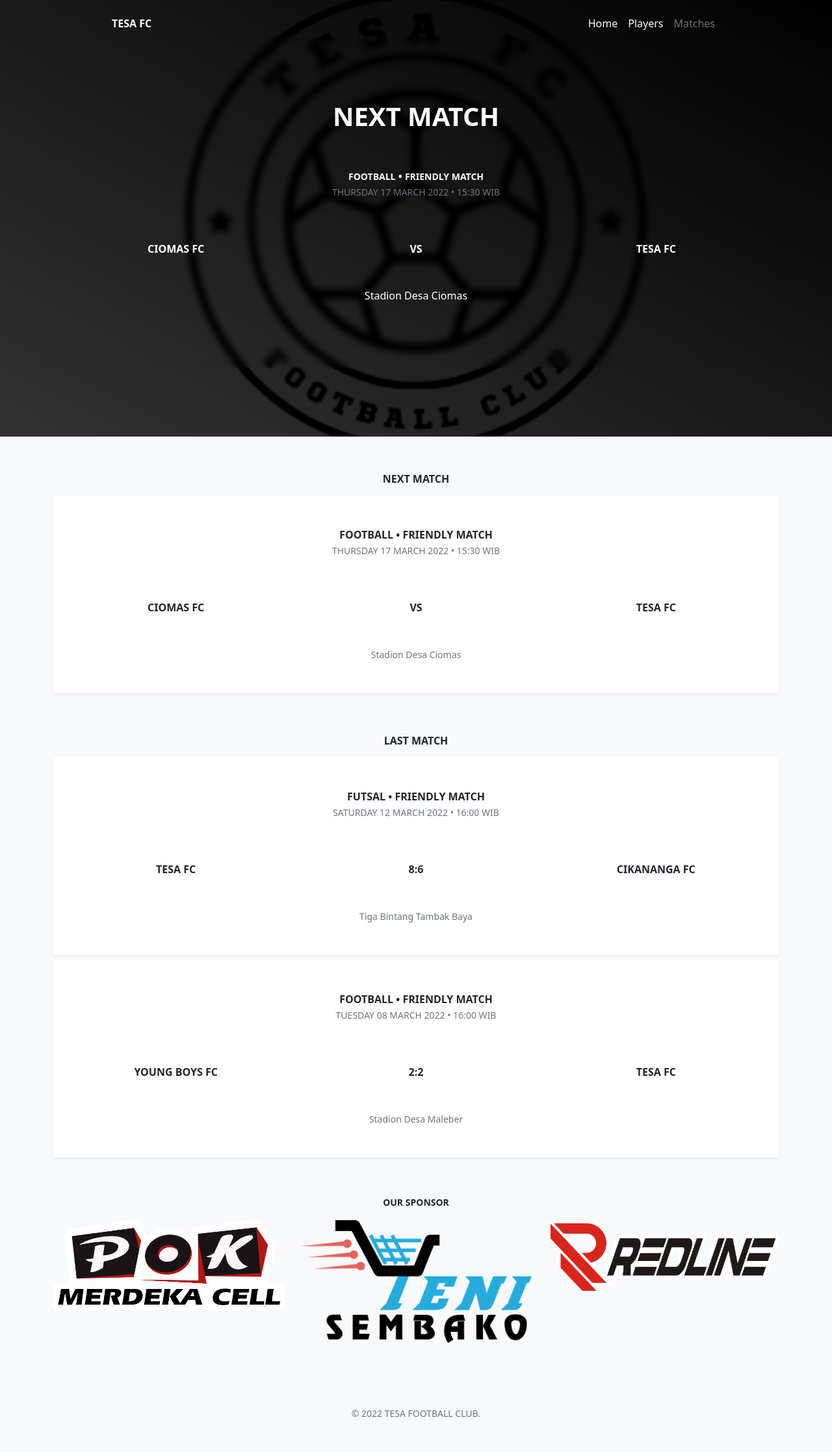
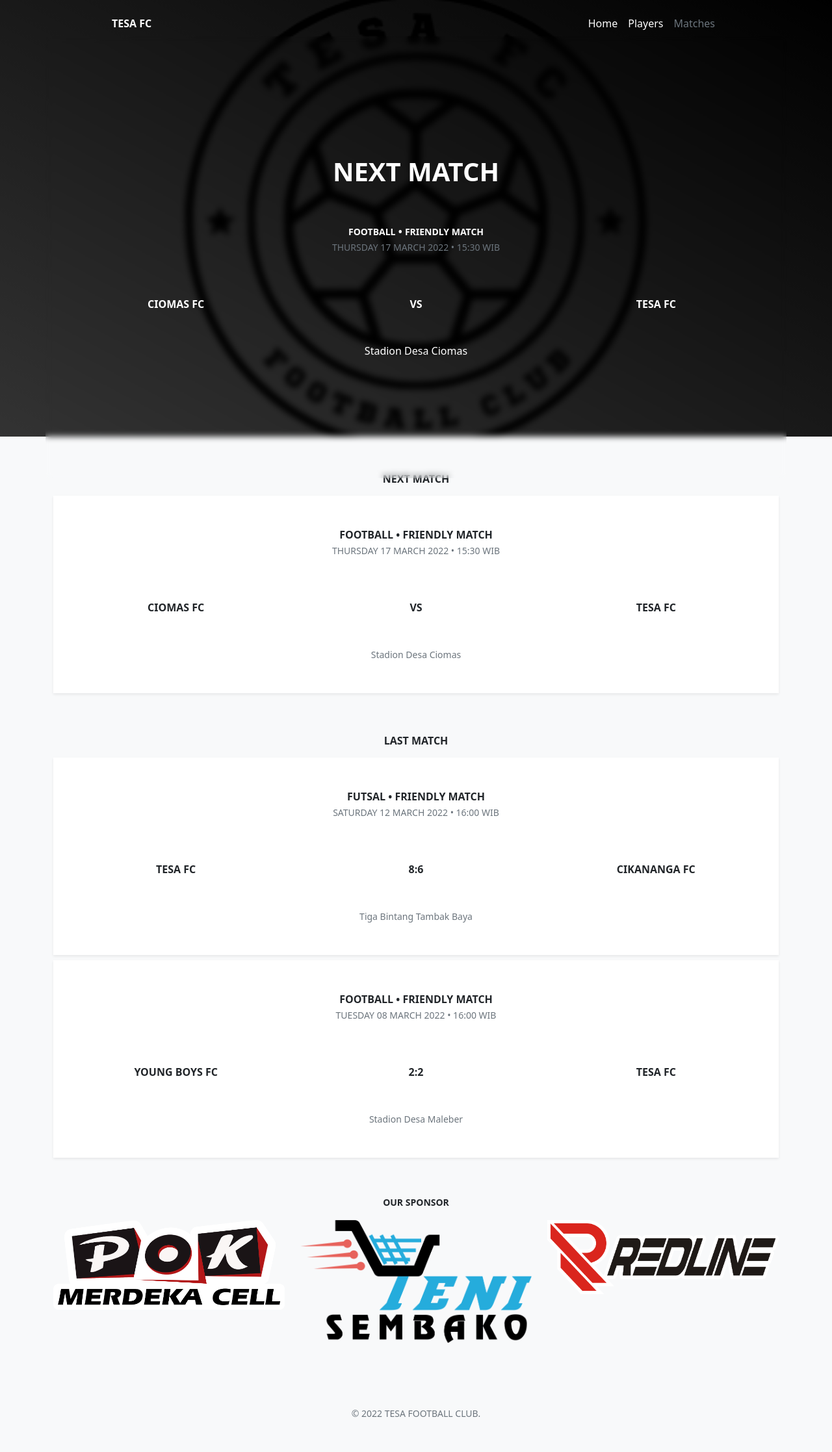
Before and after one commit to tesafc/www2, a Jekyll site: the page built from matches.html, in a window 1280 px wide. Shown: the whole page at 65% size. Built offline with Jekyll 4.4.1, drawn with Linux system fonts in a browser that asks for light colours.

Commit message:
Update header-matches.html

```diff
--- a/_includes/header-matches.html
+++ b/_includes/header-matches.html
@@ -12,7 +12,7 @@
       </div>
     </div>
     {% assign matches = site.matches | sort: "status, last match" | reverse %}
-    <div class="container-sm h-75 d-flex flex-column justify-content-center text-center" style="backdrop-filter: blur(5px);">
+    <div class="container-sm h-100 d-flex flex-column justify-content-center text-center" style="backdrop-filter: blur(5px); -webkit-backdrop-filter: blur(5px);">
       <div class="row row-cols-1">
         {% for match in matches limit:1 %}
         <div class="col">
```
